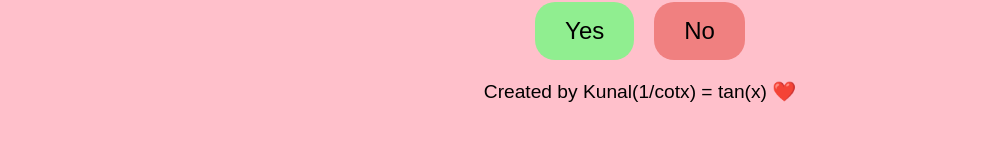
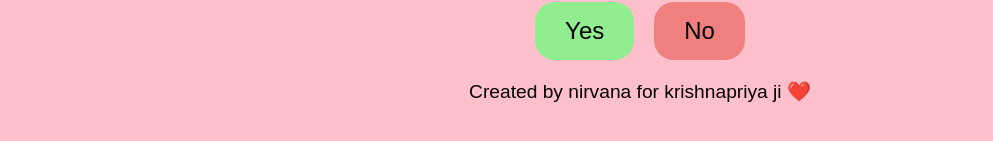
Before and after one commit to flex6699/escapevalentine, a plain HTML site: page index.html in a window 1280 px wide. Shown: the part 423-564 px from the top of the page, without its empty margins (0-993 px from the left). Drawn offline with Linux system fonts and the light colour scheme.

Commit message:
Update index.html

```diff
--- a/index.html
+++ b/index.html
@@ -119,7 +119,7 @@
 
     <!-- Attribution -->
     <footer style="margin-top: 20px; font-size: 1.2em">
-      Created by Kunal(1/cotx) = tan(x) ❤️
+      Created by nirvana for krishnapriya ji ❤️
     </footer>
 
     <script>
```
